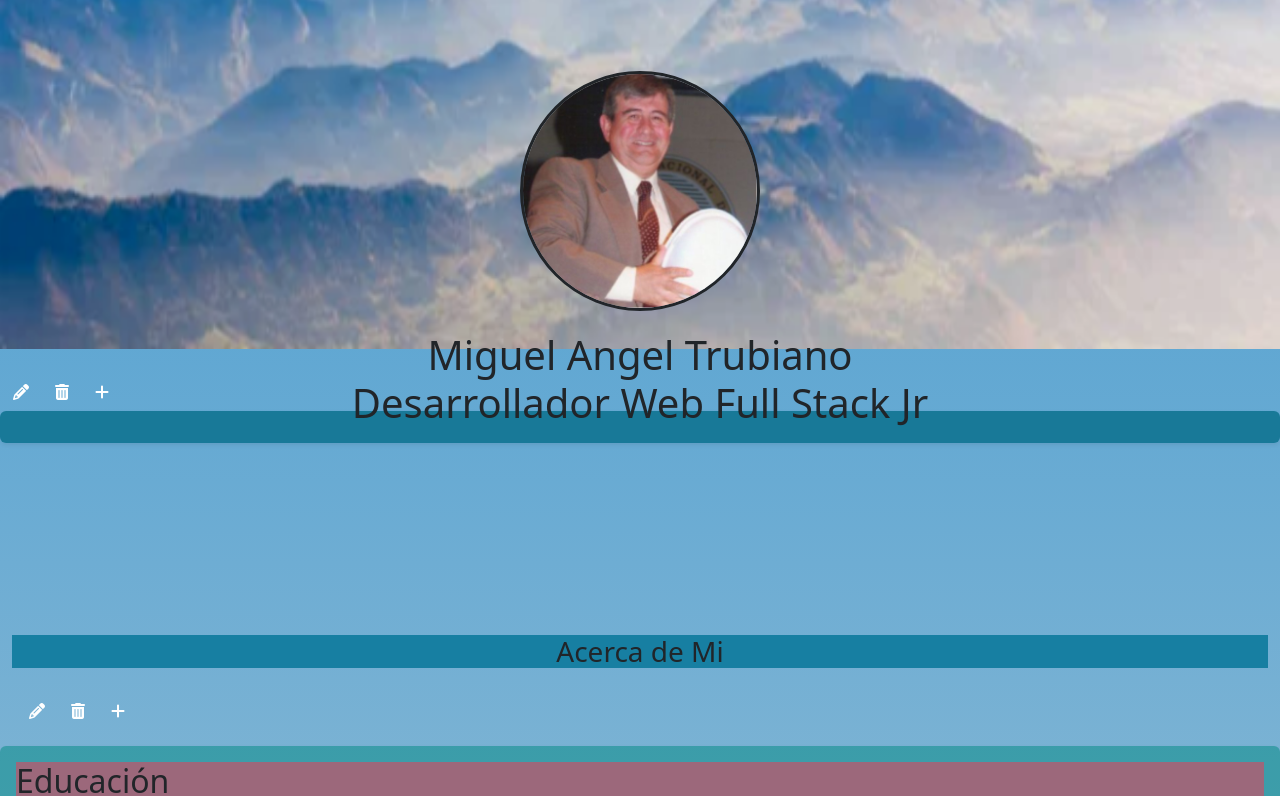
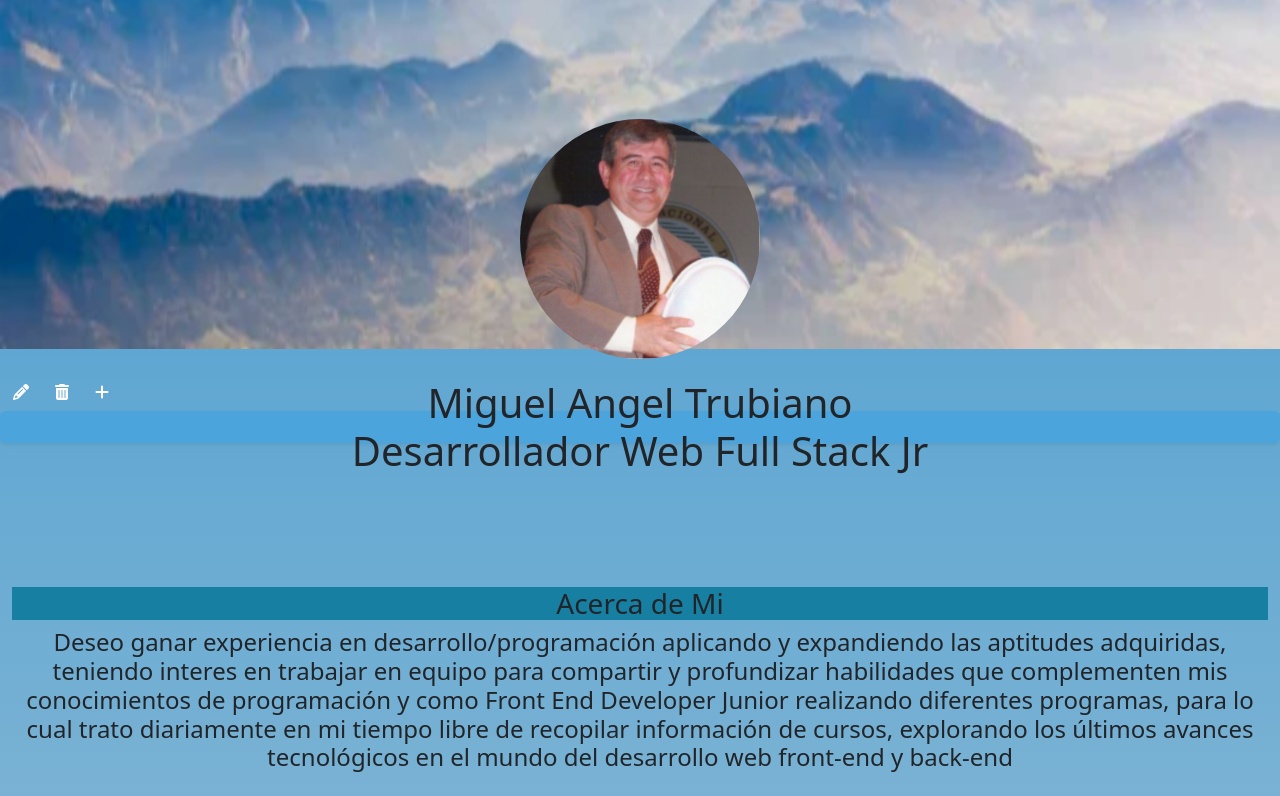
Before and after one commit to trubiano59/porfoliofinal-MAT, an Angular app: page /dashboard in a window 1280 px wide. Shown: the part 344-1140 px from the top of the page. Built offline with nearby package versions, Linux system fonts and the light colour scheme.

Commit message:
Arreglos a stylos-dashboard-banner

```diff
--- a/src/app/acercademidashboard/acercademidashboard.component.css
+++ b/src/app/acercademidashboard/acercademidashboard.component.css
@@ -1,7 +1,7 @@
 /*sectión 1*/
-/*.conteSobreMi{
-    background-color: rgba(16, 25, 146, 0.898);
-}*/
+.conteSobreMi{
+    background-color: #4ba4dc;
+}
 button.btn.btnLogin{
     background-color: rgb(102, 102, 231);
 }
@@ -11,3 +11,19 @@ button.btn.btnLogin{
 button.btn.btnDelete{
     background-color: crimson;
 }
+
+
+
+/*sectión 1
+.conteSobreMi{
+    background-color: rgba(55, 178, 235, 0.708);
+}
+button.btn.btnLogin{
+    background-color: rgb(102, 102, 231);
+}
+.btn.btn-secondary{
+    background-color: red;
+}
+button.btn.btnDelete{
+    background-color: crimson;
+}*/
--- a/src/app/acercademidashboard/acercademidashboard.component.html
+++ b/src/app/acercademidashboard/acercademidashboard.component.html
@@ -3,28 +3,26 @@
       <section id="Sobre Mi" class="Sobre Mi text-blue">
         <div class="conteSobreMi container-fluid rounded shadow-sm p-3 mb-5"></div>
         <div class="container-fluid text-center">
-              <div class="row">
+              <div class="flex-row d-flex">
                  <div class="cl-12 bg-black"></div>
                  <h1 class="mb-0">
                     <img src="/assets/img/profile.jpg" class="perfil rounded-circle w-25" alt="..." title="...">
                     <br>
-                    <span class="text-terciary nombre"> Miguel Angel Trubiano</span>
+                    <span class="text-terciary nombre">Miguel Angel Trubiano</span>
                     <br>
                     <span class="tituloPerfil">Desarrollador Web Full Stack Jr</span>
                     <br>
-                    <br>
-                    <br>
                     <h3 class="mt-5 acerca"> <span class="text-secundary"> Acerca de Mi</span></h3>
-                </h1>
+                   <h4>Deseo ganar experiencia en desarrollo/programación aplicando y expandiendo las aptitudes adquiridas, teniendo interes en trabajar en equipo para compartir y profundizar habilidades que complementen mis conocimientos de programación y como Front End Developer Junior realizando diferentes programas, para lo cual trato diariamente en mi tiempo libre de recopilar información de cursos, explorando los últimos avances tecnológicos en el mundo del desarrollo web front-end y back-end</h4>
+                 </h1>
               </div>
-             </div>
-
-           <div class="row p-3">
+        </div>
+        <div class="row p-3">
             <div class="col-3">
               <!-- Button trigger modal-->
               <button type="button" id="btn" data-bs-toggle="modal" data-bs-target="#profileModal" class="btn btn-close-white"><i class="fa-solid fa-pencil"></i></button>
-              <button type="submit" class="btn btn-close-white"><i class="fa-solid fa-trash-can"></i></button>
-              <button type="submit" class="btn btn-close-white"><i class="fa-solid fa-plus"></i></button>
+              <button type="button" class="btn btn-close-white"><i class="fa-solid fa-trash-can"></i></button>
+              <button type="button" class="btn btn-close-white"><i class="fa-solid fa-plus"></i></button>
               </div>
               </div>
         <!--</section> -->
--- a/src/app/banner/banner.component.css
+++ b/src/app/banner/banner.component.css
@@ -4,13 +4,12 @@
         rgba(0,0,0,0.9)),
         url(/Assets/img/ALPES\ SUIZOS.png);
     background-position: center;
-    -msm-background-size: cover;
     background-repeat: no-repeat;
     -webkit-background-size: cover;
     -moz-background-size: cover;
     background-size: cover;
     min-height: 60vh;
-    margin-top: -10rem;
+    margin-top: 1.25rem;
 }
 button.btn.btnLogin{
     background-color: rgb(102, 102, 231);
--- a/src/app/banner/banner.component.html
+++ b/src/app/banner/banner.component.html
@@ -3,9 +3,9 @@
   <div class="container-fluid text-center"></div>
   <img src="/assets/img/ALPES SUIZOS.png" alt="" width="100%" height="50%">
   <div class="row d-flex justify-content-center apertura">
-   <div class="col-6"></div>
-     <!--<div class="col-6 navegacion">
-      <ul class="navbar-nav text-center">
+   <!--<div class="col-6"></div>
+     <div class="col-6 navegacion">
+     <ul class="navbar-nav text-center">
         <li class="nav-item"><a href="#awards">LOGROS</a></li>
         <li class="nav-item"><a href="#education">EDUCACIÓN</a></li>
         <li class="nav-item"><a href="#interests">INTERESES</a></li>
@@ -20,5 +20,5 @@
 <!-- Modal Banner -->
 <!-- Button trigger modal -->
 <button type="button" id="btn" data-bs-toggle="modal" data-bs-target="#bannerModal" class="btn btn-close-white editBanner"><i class="fa-solid fa-pencil"></i></button>
-<button type="submit" class="btn btn-close-white"><i class="fa-solid fa-trash-can"></i></button>
-<button type="submit" class="btn btn-close-white"><i class="fa-solid fa-plus"></i></button>
+<button type="button" class="btn btn-close-white"><i class="fa-solid fa-trash-can"></i></button>
+<button type="button" class="btn btn-close-white"><i class="fa-solid fa-plus"></i></button>
--- a/src/app/bannerdashboard/bannerdashboard.component.css
+++ b/src/app/bannerdashboard/bannerdashboard.component.css
@@ -9,7 +9,7 @@
     -moz-background-size: cover;
     background-size: cover;
     min-height: 60vh;
-    margin-top: 10rem;
+    margin-top: 1.25rem;
 }
 button.btn.btnLogin{
     background-color: rgb(102, 102, 231);
--- a/src/app/bannerdashboard/bannerdashboard.component.html
+++ b/src/app/bannerdashboard/bannerdashboard.component.html
@@ -45,8 +45,8 @@
       </div>
       <div class="modal-footer">
         <button type="button" class="btn btn-secondary" data-bs-dismiss="modal">Close</button>
-        <button type="submit" class="btn btnLogin" data-bs-dismiss="modal">Guardar</button>
-        <button type="submit" class="btn btnDelete" data-bs-dismiss="modal">Borrar</button>
+        <button type="button" class="btn btnLogin" data-bs-dismiss="modal">Guardar</button>
+        <button type="button" class="btn btnDelete" data-bs-dismiss="modal">Borrar</button>
       </div>
     </form>
     </div>
--- a/src/app/dashboard/dashboard.component.css
+++ b/src/app/dashboard/dashboard.component.css
@@ -18,13 +18,25 @@
 }
 
 .perfil{
-    margin-top: -15rem;
+    margin-top: -3rem;
+    border-style: solid;
+}
+
+.perfil.w-25{
+    width: 8rem !important;
+    border-style: solid;
+}
+
+
+
+/*.perfil{
+    margin-top: -3rem;
 
 }
 
 .perfil.w-25{
-    width: 15rem !important;
-}
+    width: 8rem !important;
+}*/
 
 .acerca{
     margin-top: 7rem !important;
@@ -38,7 +50,7 @@ h1.mb-0{
     margin-top: -5rem;
 }
 .oficina{
-    min-width: 10rem;
+    min-width: 15rem;
 }
 
 /*Barra de navegacion*/
@@ -97,10 +109,10 @@ section.panel{
     margin-top: 8rem;
 }
 
-/*sectión 1*/
+/*sectión 1
 .conteSobreMi{
     background-color: rgba(59, 68, 198, 0.898);
-}
+}*/
 
 
 /*sectión 2*/
--- a/src/app/styles.css
+++ b/src/app/styles.css
@@ -22,12 +22,12 @@
 }
 
 .perfil{
-    margin-top: -15rem;
+    margin-top: -3rem;
     border-style: solid;
 }
 
 .perfil.w-25{
-    width: 15rem !important;
+    width: 8rem !important;
     border-style: solid;
 }
 
@@ -97,7 +97,7 @@ h3 {
 /*sectión 0*/
 section.about
 {
-    margin-top: -10rem;
+    margin-top: -15rem;
 }
 
 section.panel{
--- a/src/styles.css
+++ b/src/styles.css
@@ -1,4 +1,5 @@
 /* You can add global styles to this file, and also import other style files */
+/*Esto es un comentario en css */
 .banner{
     background-image: linear-gradient(
         rgba(0,0,0,0.4),
@@ -14,25 +15,26 @@
     margin-top: -10rem;
 }
 
+
 .navegacion{
-    margin-top: -23rem;
+    margin-top: -25rem;
 }
 
 .perfil{
     margin-top: -15rem;
-    border-style: solid;
+
 }
 
 .perfil.w-25{
     width: 15rem !important;
-    border-style: solid;
 }
+
 .acerca{
     margin-top: 7rem !important;
 }
 
 h1.mb-0{
-    margin-top: -13rem !important;
+    margin-top: -10rem !important;
 }
 
 .tituloPerfil{
@@ -45,14 +47,6 @@ h1.mb-0{
 /*Barra de navegacion*/
 .navbar.navbar-expand-lg.bg-primary{
     background-color: #138bc2 !important; }
-
-/*i.fa-brands.fa-facebook.fa-xl,
-i.fa-brands.fa-instagram.fa-xl,
-i.fa-brands.fa-linkedin.fa-xl,
-i.fa-brands.fa-github.fa-xl,
-i.fa-solid.fa-user.fa-xl{
-    color: #FFFFFF
-}*/
 
 .fa-brands.fa-envelope-o.fa-xl:hover{
     --bs-text-opacity: 1;
@@ -80,14 +74,13 @@ i.fa-solid.fa-user.fa-xl{
 }
 
 .list-group{
+
     color:white !important
-
 }
 
 h3 {
     background-color: #177fa2;
 }
-
 /*sectión 0*/
 section.about
 {
@@ -100,7 +93,7 @@ section.panel{
 
 /*sectión 1*/
 .conteSobreMi{
-    background-color: rgba(16, 116, 146, 0.898);
+    background-color: rgba(16, 25, 146, 0.898);
 }
 
 
@@ -126,8 +119,26 @@ h2 {
 /*sectión 4*/
 .conteSkills{
     background-color: rgba(23, 145, 145, 0.623);
+/*}*/
+
+
+/*{
+    background-color: #a1b5cd;
+    padding: 20px;
 }
 
+div {
+    background: #a1b5cd;
+}
+
+h1 {
+    background-color: #a1b5cd;
+}
+
+h1 {
+    text-align: center;
+}*/
+}
 
 .conteTextoTer{
     background-color:rgba(23, 145, 145, 0.623);
@@ -181,6 +192,7 @@ h2 {
     box-shadow: 0px 0px 20px rgba(0,0,0.5);
 }
 
+
 meter
 {
     background-color: #000;
@@ -190,6 +202,7 @@ meter
     width: 200px;
 
 }
+
 
 .scrollspy-example {
     position: relative;
```
